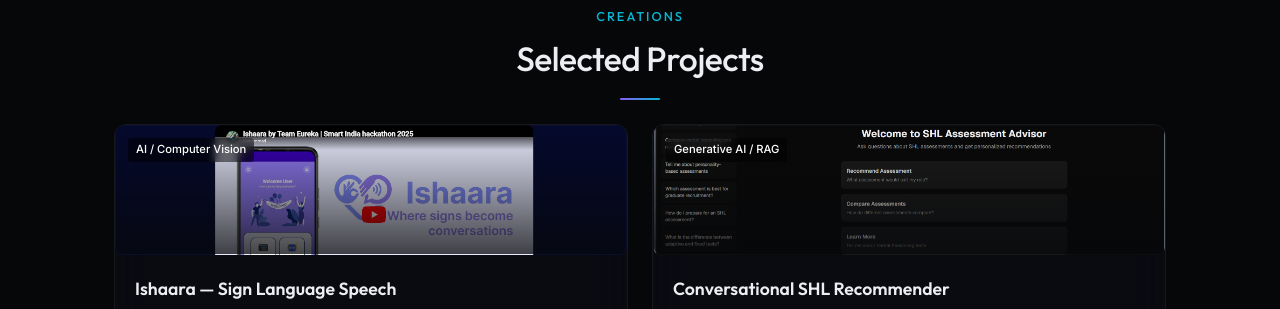
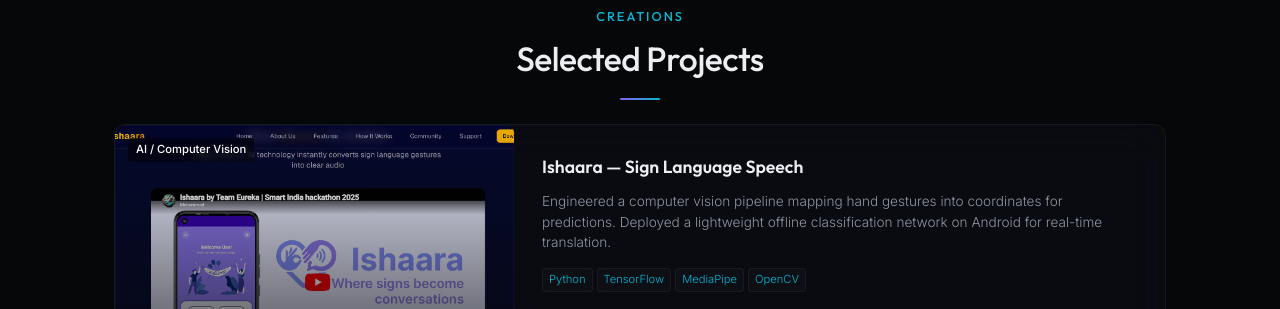
Before and after one commit to itssmdsh/myportfolio, a plain HTML site: page index.html in a window 1280 px wide. Shown: the part 4450-4759 px from the top of the page. Drawn offline with nearby package versions, Linux system fonts and the light colour scheme; no server answers.

Commit message:
style: change projects layout to horizontal split cards in a vertical stack

```diff
--- a/style.css
+++ b/style.css
@@ -1130,36 +1130,48 @@ section {
    Projects Section
    ========================================================================= */
 .projects-grid {
-    display: grid;
-    grid-template-columns: 1fr 1fr;
-    gap: 24px;
-}
-
-@media (max-width: 900px) {
-    .projects-grid {
-        grid-template-columns: 1fr;
-    }
+    display: flex;
+    flex-direction: column;
+    gap: 32px;
 }
 
 .project-card {
     display: flex;
-    flex-direction: column;
+    flex-direction: row;
     overflow: hidden;
-    height: 100%;
+    height: auto;
+    min-height: 250px;
+    align-items: stretch;
 }
 
 .project-card:hover {
-    transform: translateY(-5px);
+    transform: translateY(-4px);
     border-color: var(--accent-cyan);
+    box-shadow: var(--shadow-glow);
 }
 
 .project-banner {
-    height: 130px;
+    width: 38%;
     position: relative;
     overflow: hidden;
     background-size: cover;
     background-position: center;
     transition: var(--transition-smooth);
+    flex-shrink: 0;
+}
+
+@media (max-width: 850px) {
+    .project-card {
+        flex-direction: column;
+    }
+    .project-banner {
+        width: 100%;
+        height: 160px;
+    }
+    .project-content {
+        width: 100% !important;
+        padding: 20px !important;
+    }
 }
 
 .banner-gradient {
@@ -1211,10 +1223,11 @@ section {
 }
 
 .project-content {
-    padding: 20px;
+    width: 62%;
+    padding: 28px;
     display: flex;
     flex-direction: column;
-    flex-grow: 1;
+    justify-content: center;
 }
 
 .project-content h3 {
```
